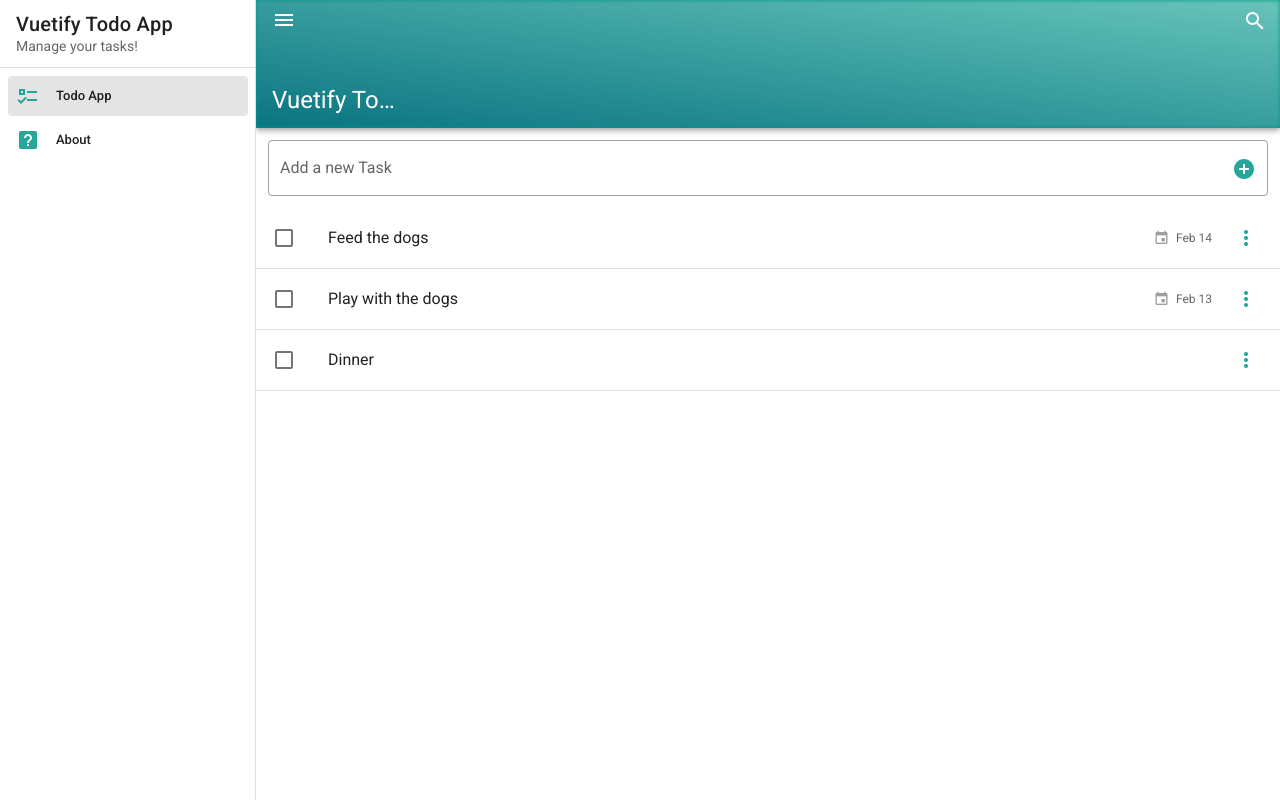
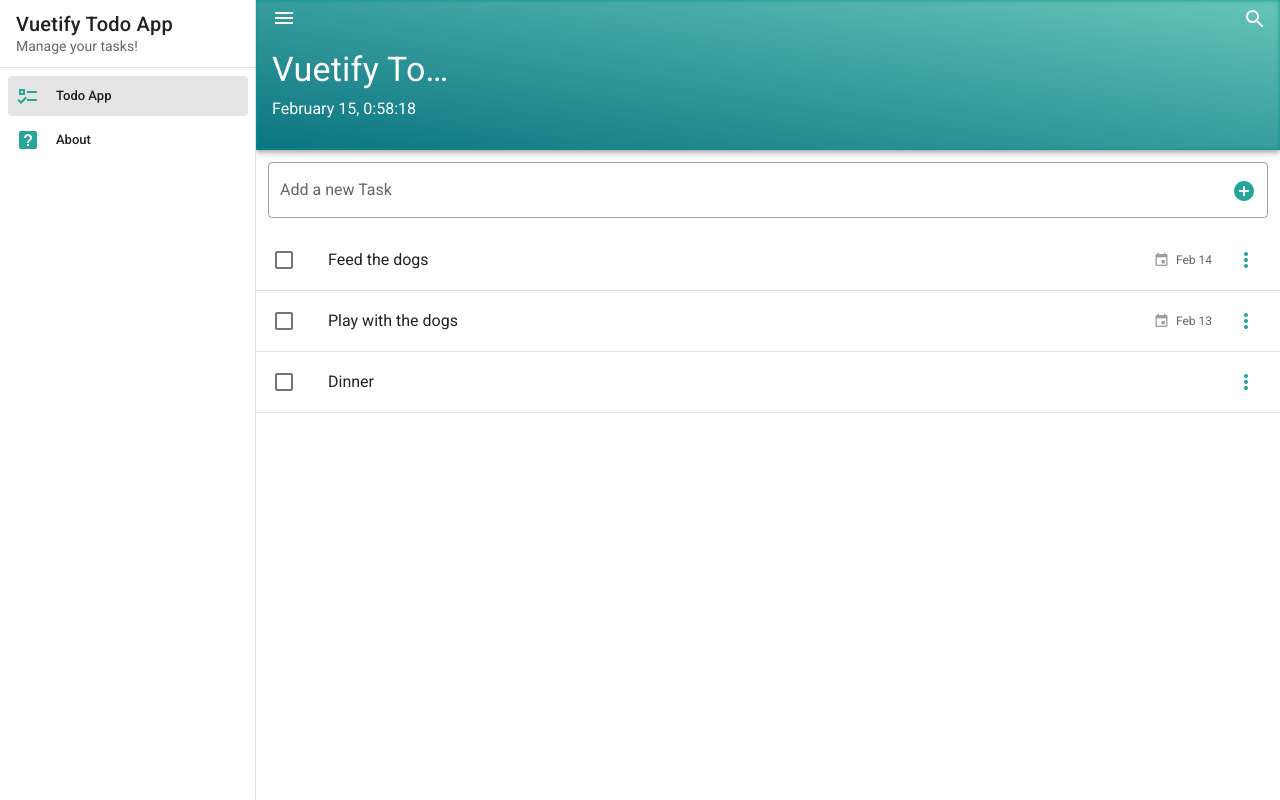
Before and after one commit to camilacno/vuetify-todo-complete, a Vue app: page / in a window 1280 px wide. Built offline with nearby package versions, Linux system fonts and the light colour scheme.

Commit message:
Live date and time

```diff
--- a/src/App.vue
+++ b/src/App.vue
@@ -27,7 +27,7 @@
       </v-list>
     </v-navigation-drawer>
 
-    <v-app-bar prominent app color="teal" dark src="cover.jpg">
+    <v-app-bar app color="teal" dark src="cover.jpg" height="150">
       <template v-slot:img="{ props }">
         <v-img
           v-bind="props"
@@ -42,8 +42,12 @@
           <search-component />
         </v-row>
 
+        <v-row class="ml-0">
+          <v-app-bar-title class="text-h4">Vuetify Todo</v-app-bar-title>
+        </v-row>
+
         <v-row class="ml-0 mb-1">
-          <v-app-bar-title>Vuetify Todo</v-app-bar-title>
+          <live-date-time />
         </v-row>
       </v-container>
     </v-app-bar>
@@ -60,6 +64,7 @@ export default {
   components: {
     'snackbar-component': require('@/components/Shared/Snackbar.vue').default,
     'search-component': require('@/components/Tools/Search.vue').default,
+    'live-date-time': require('@/components/Tools/LiveDateTime.vue').default,
   },
   data: () => ({
     drawer: null,
--- /dev/null
+++ b/src/components/Tools/LiveDateTime.vue
@@ -0,0 +1,28 @@
+<template>
+  <div class="text-h7">
+    <p>{{ date }}</p>
+  </div>
+</template>
+
+<script>
+import { format } from 'date-fns';
+
+export default {
+  data() {
+    return {
+      date: '',
+    };
+  },
+  methods: {
+    getDate() {
+      this.date = format(new Date(), 'MMMM d, H:mm:ss');
+      setTimeout(this.getDate, 1000);
+    },
+  },
+  mounted() {
+    this.getDate();
+  },
+};
+</script>
+
+<style></style>
```
